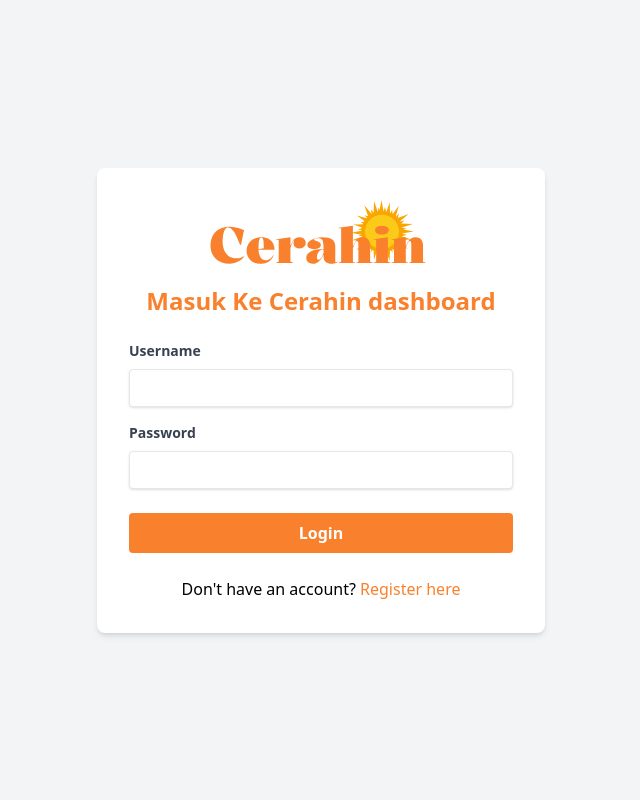
After one commit to Fhanafii/weather-dashboard, a PHP site: page /login.php in a window 1280 px wide. The commit adds this page. Shown: the whole page, without its empty margins (319-959 px from the left). Run offline with PHP 8.4, Linux system fonts and the light colour scheme; a stand-in replaces the project's code that opens the database connection; some libraries are stand-ins or nearby versions.

Commit message:
feat: adding authentication process to access dashboard

```diff
--- /dev/null
+++ b/app/controllers/logout.php
@@ -0,0 +1,5 @@
+<?php
+session_start();
+session_destroy();
+header("Location: /login.php");
+exit();
--- /dev/null
+++ b/app/middleware/auth.php
@@ -0,0 +1,6 @@
+<?php
+session_start();
+if (!isset($_SESSION['user'])) {
+    header("Location: /login.php");
+    exit();
+}
--- a/app/views/dashboard.php
+++ b/app/views/dashboard.php
@@ -1,3 +1,4 @@
+<?php include __DIR__ . '/../middleware/auth.php'; ?>
 <!DOCTYPE html>
 <html lang="en">
 <head>
@@ -59,7 +60,10 @@
       <!-- User Profile -->
       <div class="flex items-center space-x-2 border px-3 py-2 rounded-full">
         <div class="w-8 h-8 bg-[#F9802C] rounded-full"></div>
-        <span class="text-gray-700 font-medium">Fahmi Hanafi</span>
+        <span class="text-gray-700 font-medium">
+          <?= isset($_SESSION['user']['username']) ? $_SESSION['user']['username'] : 'User'; ?>
+        </span>
+        <a href="/logout.php" class="ml-2 text-gray-500 hover:text-gray-700">Logout</a>
       </div>
     </div>
   </header>
--- /dev/null
+++ b/public/auth.php
@@ -0,0 +1,3 @@
+<?php
+require_once __DIR__ . '/../app/controllers/authController.php';
+?>
--- /dev/null
+++ b/public/login.php
@@ -0,0 +1,112 @@
+<!DOCTYPE html>
+<html lang="en">
+<head>
+    <meta charset="UTF-8">
+    <meta name="viewport" content="width=device-width, initial-scale=1.0">
+    <title>Login - Weather Dashboard</title>
+    <script src="https://cdn.tailwindcss.com"></script>
+    <script>
+        function toggleForm() {
+            const loginForm = document.getElementById('login-form');
+            const registerForm = document.getElementById('register-form');
+            const title = document.getElementById('form-title');
+            const toggleText = document.getElementById('toggle-text');
+            const toggleLink = document.getElementById('toggle-link');
+
+            if (loginForm.classList.contains('hidden')) {
+                loginForm.classList.remove('hidden');
+                registerForm.classList.add('hidden');
+                title.textContent = 'Login to Weather Dashboard';
+                toggleText.textContent = "Don't have an account? ";
+                toggleLink.textContent = 'Register here';
+            } else {
+                loginForm.classList.add('hidden');
+                registerForm.classList.remove('hidden');
+                title.textContent = 'Daftar akun Cerahin untuk akses';
+                toggleText.textContent = 'Already have an account? ';
+                toggleLink.textContent = 'Login here';
+            }
+        }
+    </script>
+</head>
+<body class="bg-gray-100 min-h-screen flex items-center justify-center">
+    <div class="bg-white p-8 rounded-lg shadow-md w-full max-w-md">
+        <div class="flex items-center justify-center mb-4">
+            <img src="assets/icons/logo.svg" alt="Logo" class="w-13 h-13 object-contain">
+        </div>
+
+        <h2 id="form-title" class="text-2xl font-bold mb-6 text-center" style="color: #F9802C;">Masuk Ke Cerahin dashboard</h2>
+
+        <?php if (isset($_GET['error']) && $_GET['error'] == 1): ?>
+            <div class="bg-red-100 border border-red-400 text-red-700 px-4 py-3 rounded mb-4">
+                Invalid username or password.
+            </div>
+        <?php endif; ?>
+
+        <?php if (isset($_GET['error']) && $_GET['error'] == 2): ?>
+            <div class="bg-red-100 border border-red-400 text-red-700 px-4 py-3 rounded mb-4">
+                Username already exists.
+            </div>
+        <?php endif; ?>
+
+        <?php if (isset($_GET['success']) && $_GET['success'] == 1): ?>
+            <div class="bg-green-100 border border-green-400 text-green-700 px-4 py-3 rounded mb-4">
+                Registration successful! Please login.
+            </div>
+        <?php endif; ?>
+
+        <!-- Login Form -->
+        <div id="login-form">
+            <form action="/auth.php" method="POST">
+                <div class="mb-4">
+                    <label for="username" class="block text-gray-700 text-sm font-bold mb-2">Username</label>
+                    <input type="text" id="username" name="username" required
+                           class="shadow appearance-none border rounded w-full py-2 px-3 text-gray-700 leading-tight focus:outline-none focus:shadow-outline">
+                </div>
+
+                <div class="mb-6">
+                    <label for="password" class="block text-gray-700 text-sm font-bold mb-2">Password</label>
+                    <input type="password" id="password" name="password" required
+                           class="shadow appearance-none border rounded w-full py-2 px-3 text-gray-700 leading-tight focus:outline-none focus:shadow-outline">
+                </div>
+
+                <div class="flex items-center justify-between">
+                    <button type="submit" name="login"
+                            class="bg-[#F9802C] text-white w-full font-bold py-2 px-4 rounded focus:outline-none focus:shadow-outline">
+                        Login
+                    </button>
+                </div>
+            </form>
+        </div>
+
+        <!-- Register Form -->
+        <div id="register-form" class="hidden">
+            <form action="/auth.php" method="POST">
+                <div class="mb-4">
+                    <label for="reg_username" class="block text-gray-800 text-sm font-bold mb-2">Username</label>
+                    <input type="text" id="reg_username" name="username" required
+                           class="shadow appearance-none border rounded w-full py-2 px-3 text-gray-800 leading-tight focus:outline-none focus:shadow-outline">
+                </div>
+
+                <div class="mb-6">
+                    <label for="reg_password" class="block text-gray-800 text-sm font-bold mb-2">Password</label>
+                    <input type="password" id="reg_password" name="password" required
+                           class="shadow appearance-none border rounded w-full py-2 px-3 text-gray-800 leading-tight focus:outline-none focus:shadow-outline">
+                </div>
+
+                <div class="flex items-center justify-between">
+                    <button type="submit" name="register"
+                            class="bg-[#F9802C] text-white font-bold py-2 px-4 w-full rounded focus:outline-none focus:shadow-outline">
+                        Register
+                    </button>
+                </div>
+            </form>
+        </div>
+
+        <div class="mt-6 text-center">
+            <span id="toggle-text">Don't have an account? </span>
+            <a href="#" id="toggle-link" onclick="toggleForm()" class="text-[#F9802C]">Register here</a>
+        </div>
+    </div>
+</body>
+</html>
--- /dev/null
+++ b/public/logout.php
@@ -0,0 +1,3 @@
+<?php
+require_once __DIR__ . '/../app/controllers/logout.php';
+?>
```
Also changed, not shown: app/controllers/authController.php (added, +48 -0 lines), database_setup.sql (added, +22 -0 lines), public/dashboard.php (added, +13 -0 lines), 1 other file.
